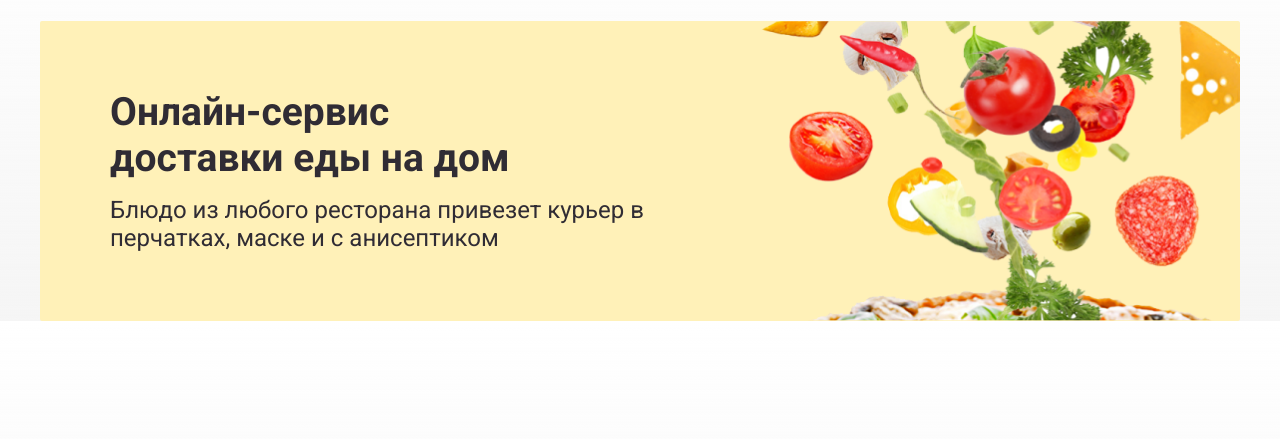
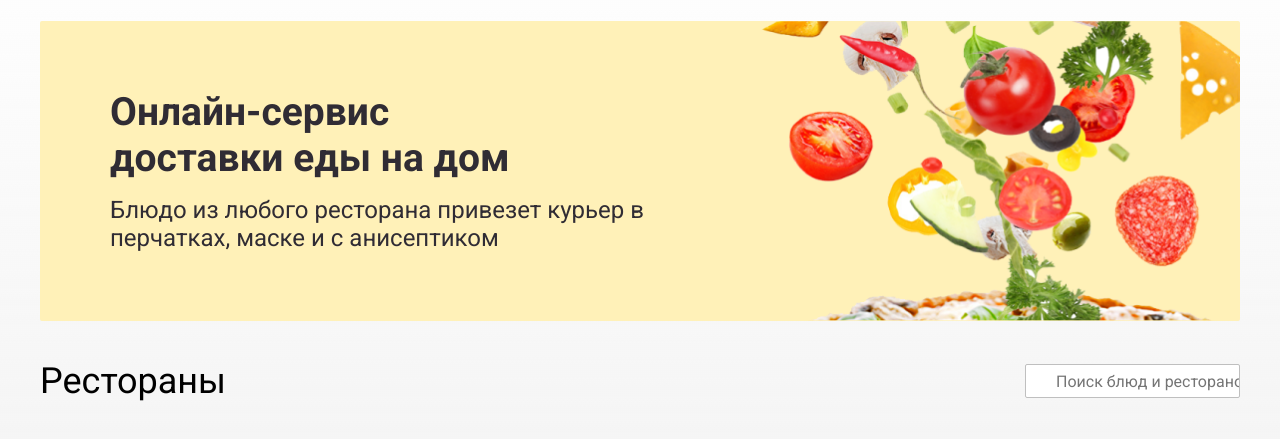
Before and after one commit to xxxtrip139/some-name, a plain HTML site: page index.html in a window 1280 px wide. Shown: the part 99-538 px from the top of the page. Drawn offline with Linux system fonts and the light colour scheme.

Commit message:
first commit

```diff
--- a/assets/styles.css
+++ b/assets/styles.css
@@ -99,3 +99,32 @@ h1, h2, p, a, input, div{
     line-height: 28px;
     color: #302C34;
 }
+
+.main_up{
+    display: flex;
+    justify-content: space-between;
+    height: 120px;
+    align-items: center;
+}
+
+.main_up_name{
+    width: 700px
+    font-weight: bold;
+    font-size: 36px;
+    font-family: 'Roboto', sans-serif;
+}
+}
+
+.main_up_search{
+    width: 306px
+
+}
+
+.form-control2{
+    width: 100%;
+    border: 1px solid #BFBFBF;
+    border-radius: 2px;
+    height: 34px;
+    padding-left: 30px;
+    font-size: 1rem;
+}
--- a/index.html
+++ b/index.html
@@ -1,19 +1,21 @@
 <!DOCTYPE html>
 <html lang="ru">
+
 <head>
-    <meta charset="UTF-8">
-    <meta name="viewport" content="width=device-width, initial-scale=1.0">
+    <meta charset="UTF-8" />
+    <meta name="viewport" content="width=device-width, initial-scale=1.0" />
     <title>DeliveryFood - Киселев Виталий</title>
-    <link rel="stylesheet" href="assets/styles.css">
+    <link rel="stylesheet" href="assets/styles.css" />
 </head>
+
 <body>
     <div class="container">
         <header class="header">
             <div class="header_logo">
-                <img src="assets/images/logo.png" alt="Логотип">
+                <img src="assets/images/logo.png" alt="Логотип" />
             </div>
             <div class="header_address">
-                <input class="form-control"type="text" placeholder="Адрес доставки">
+                <input class="form-control" type="text" placeholder="Адрес доставки" />
             </div>
             <div class="header_buttons">
                 <a href="" class="btn btn-blue">Войти</a>
@@ -23,20 +25,25 @@
         <div class="banner">
             <div class="banner_text">
                 <div class="banner_header">
-                        Онлайн-сервис <br>
+                    Онлайн-сервис <br />
                     доставки еды на дом
                 </div>
                 <div class="banner_description">
-                        Блюдо из любого ресторана привезет курьер в перчатках, маске и с анисептиком
+                    Блюдо из любого ресторана привезет курьер в перчатках, маске и с
+                    анисептиком
                 </div>
             </div>
         </div>
         <main>
-
+            <div class="main_up">
+                <div class="main_up_name">Рестораны</div>
+                <div class="main_up_search">
+                    <input class="form-control2" type="text" placeholder="Поиск блюд и ресторанов" />
+                </div>
+            </div>
         </main>
-        <footer class="footer">
-
-        </footer>
+        <footer class="footer"></footer>
     </div>
 </body>
+
 </html>
```
Lines whose indentation alone changed are shown as unchanged.
